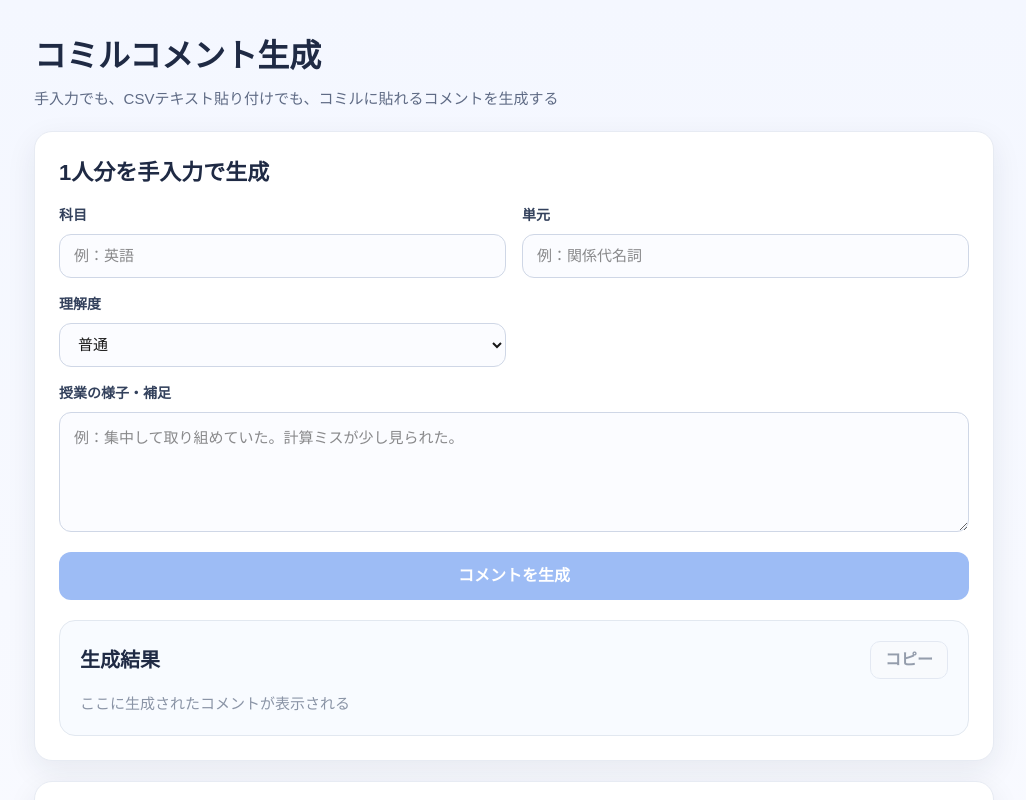
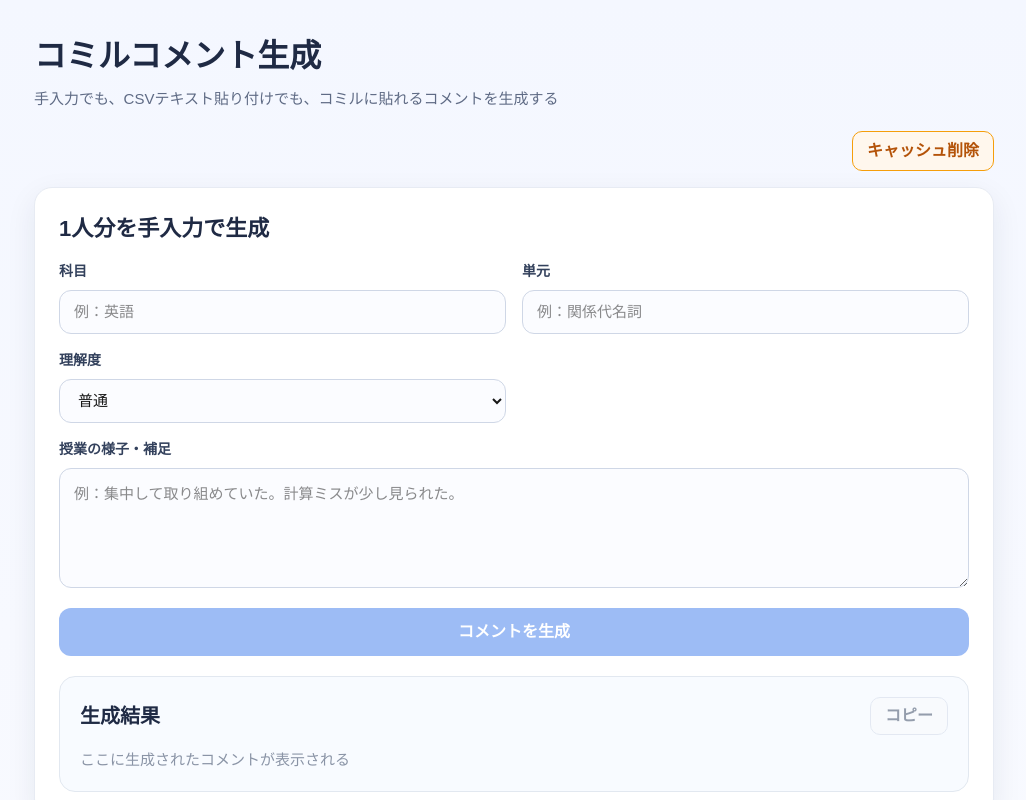
Before and after one commit to Hasegawa-app/comiru-comment-app, a Next.js app: page / in a window 1280 px wide. Shown: the top 800 px of the page, without its empty margins (126-1152 px from the left). Built offline with nearby package versions, Linux system fonts and the light colour scheme.

Commit message:
キャッシュ機能追加

```diff
--- a/app/page.tsx
+++ b/app/page.tsx
@@ -15,6 +15,60 @@
   attitude: string;
 };
 
+type CommentCache = Record<string, string>;
+
+const CACHE_KEY = "comiru_comment_cache_v1";
+
+function normalizeValue(value: string) {
+  return value.trim();
+}
+
+function makeSingleCacheKey(
+  subject: string,
+  unit: string,
+  understanding: string,
+  attitude: string
+) {
+  return [
+    normalizeValue(subject),
+    normalizeValue(unit),
+    normalizeValue(understanding),
+    normalizeValue(attitude),
+  ].join("||");
+}
+
+function makeBulkCacheKey(student: StudentRow) {
+  return [
+    normalizeValue(student.name),
+    normalizeValue(student.subject),
+    normalizeValue(student.unit),
+    normalizeValue(student.understanding),
+    normalizeValue(student.attitude),
+  ].join("||");
+}
+
+function loadCache(): CommentCache {
+  if (typeof window === "undefined") return {};
+
+  try {
+    const raw = localStorage.getItem(CACHE_KEY);
+    if (!raw) return {};
+    return JSON.parse(raw) as CommentCache;
+  } catch {
+    return {};
+  }
+}
+
+function saveCache(cache: CommentCache) {
+  if (typeof window === "undefined") return;
+
+  try {
+    localStorage.setItem(CACHE_KEY, JSON.stringify(cache));
+  } catch {
+    // 保存失敗時は無視
+  }
+}
+
 export default function Page() {
   const [subject, setSubject] = useState("");
   const [unit, setUnit] = useState("");
@@ -24,6 +78,7 @@
   const [error, setError] = useState("");
   const [loading, setLoading] = useState(false);
   const [copied, setCopied] = useState(false);
+  const [usedSingleCache, setUsedSingleCache] = useState(false);
 
   const [bulkText, setBulkText] = useState(
     "name,subject,unit,understanding,attitude\n山田太郎,英語,関係代名詞,やや苦戦,集中して取り組んでいた"
@@ -32,14 +87,30 @@
   const [bulkError, setBulkError] = useState("");
   const [bulkLoading, setBulkLoading] = useState(false);
   const [copiedBulkIndex, setCopiedBulkIndex] = useState<number | null>(null);
+  const [bulkCacheHits, setBulkCacheHits] = useState(0);
 
   const handleGenerate = async () => {
     setLoading(true);
     setError("");
     setResult("");
     setCopied(false);
+    setUsedSingleCache(false);
 
     try {
+      const cache = loadCache();
+      const cacheKey = makeSingleCacheKey(
+        subject,
+        unit,
+        understanding,
+        attitude
+      );
+
+      if (cache[cacheKey]) {
+        setResult(cache[cacheKey]);
+        setUsedSingleCache(true);
+        return;
+      }
+
       const res = await fetch("/api/comment", {
         method: "POST",
         headers: {
@@ -59,7 +130,12 @@
         throw new Error(data.error || "コメント生成に失敗した");
       }
 
-      setResult(data.comment || "");
+      const comment = data.comment || "";
+      setResult(comment);
+
+      const nextCache = loadCache();
+      nextCache[cacheKey] = comment;
+      saveCache(nextCache);
     } catch (err) {
       if (err instanceof Error) {
         setError(err.message);
@@ -143,16 +219,47 @@
     setBulkError("");
     setBulkResults([]);
     setCopiedBulkIndex(null);
+    setBulkCacheHits(0);
 
     try {
       const students = parseBulkText(bulkText);
+      const cache = loadCache();
+
+      const cachedResults: BulkResult[] = [];
+      const uncachedStudents: StudentRow[] = [];
+
+      for (const student of students) {
+        const key = makeBulkCacheKey(student);
+        const cachedComment = cache[key];
+
+        if (cachedComment) {
+          cachedResults.push({
+            name: student.name,
+            comment: cachedComment,
+          });
+        } else {
+          uncachedStudents.push(student);
+        }
+      }
+
+      setBulkCacheHits(cachedResults.length);
+
+      if (uncachedStudents.length === 0) {
+        const orderedResults = students.map((student) => ({
+          name: student.name,
+          comment: cache[makeBulkCacheKey(student)],
+        }));
+
+        setBulkResults(orderedResults);
+        return;
+      }
 
       const res = await fetch("/api/bulk", {
         method: "POST",
         headers: {
           "Content-Type": "application/json",
         },
-        body: JSON.stringify({ students }),
+        body: JSON.stringify({ students: uncachedStudents }),
       });
 
       const data = await res.json();
@@ -161,7 +268,28 @@
         throw new Error(data.error || "一括生成に失敗した");
       }
 
-      setBulkResults(data.results || []);
+      const apiResults = (data.results || []) as BulkResult[];
+
+      const nextCache = loadCache();
+
+      for (let i = 0; i < uncachedStudents.length; i++) {
+        const student = uncachedStudents[i];
+        const apiResult = apiResults[i];
+
+        if (apiResult?.comment) {
+          nextCache[makeBulkCacheKey(student)] = apiResult.comment;
+        }
+      }
+
+      saveCache(nextCache);
+
+      const finalCache = loadCache();
+      const orderedResults = students.map((student) => ({
+        name: student.name,
+        comment: finalCache[makeBulkCacheKey(student)] || "",
+      }));
+
+      setBulkResults(orderedResults);
     } catch (err) {
       if (err instanceof Error) {
         setBulkError(err.message);
@@ -173,6 +301,15 @@
     }
   };
 
+  const handleClearCache = () => {
+    if (typeof window !== "undefined") {
+      localStorage.removeItem(CACHE_KEY);
+    }
+    setUsedSingleCache(false);
+    setBulkCacheHits(0);
+    alert("キャッシュを削除した");
+  };
+
   return (
     <main style={styles.page}>
       <div style={styles.container}>
@@ -181,6 +318,12 @@
           <p style={styles.subtitle}>
             手入力でも、CSVテキスト貼り付けでも、コミルに貼れるコメントを生成する
           </p>
+        </div>
+
+        <div style={styles.topActionRow}>
+          <button style={styles.clearCacheButton} onClick={handleClearCache}>
+            キャッシュ削除
+          </button>
         </div>
 
         <div style={styles.card}>
@@ -244,6 +387,9 @@
           </button>
 
           {loading && <p style={styles.loadingText}>AIがコメントを作成中...</p>}
+          {usedSingleCache && (
+            <p style={styles.cacheText}>保存済みキャッシュから表示した</p>
+          )}
           {error && <div style={styles.errorBox}>{error}</div>}
 
           <div style={styles.resultCard}>
@@ -306,7 +452,11 @@
           {bulkLoading && (
             <p style={styles.loadingText}>CSVテキストからまとめて生成中...</p>
           )}
-
+          {bulkCacheHits > 0 && (
+            <p style={styles.cacheText}>
+              {bulkCacheHits}件はキャッシュから再利用した
+            </p>
+          )}
           {bulkError && <div style={styles.errorBox}>{bulkError}</div>}
 
           {bulkResults.length > 0 && (
@@ -364,6 +514,21 @@
     marginBottom: 0,
     color: "#5f6b85",
     fontSize: "15px",
+  },
+  topActionRow: {
+    display: "flex",
+    justifyContent: "flex-end",
+    marginBottom: "16px",
+  },
+  clearCacheButton: {
+    height: "40px",
+    padding: "0 14px",
+    borderRadius: "10px",
+    border: "1px solid #f59e0b",
+    backgroundColor: "#fff7ed",
+    color: "#b45309",
+    fontWeight: 700,
+    cursor: "pointer",
   },
   sectionTitle: {
     marginTop: 0,
@@ -456,6 +621,12 @@
     marginTop: "12px",
     color: "#4b5b7a",
     fontSize: "14px",
+  },
+  cacheText: {
+    marginTop: "12px",
+    color: "#047857",
+    fontSize: "14px",
+    fontWeight: 700,
   },
   errorBox: {
     marginTop: "16px",
```
